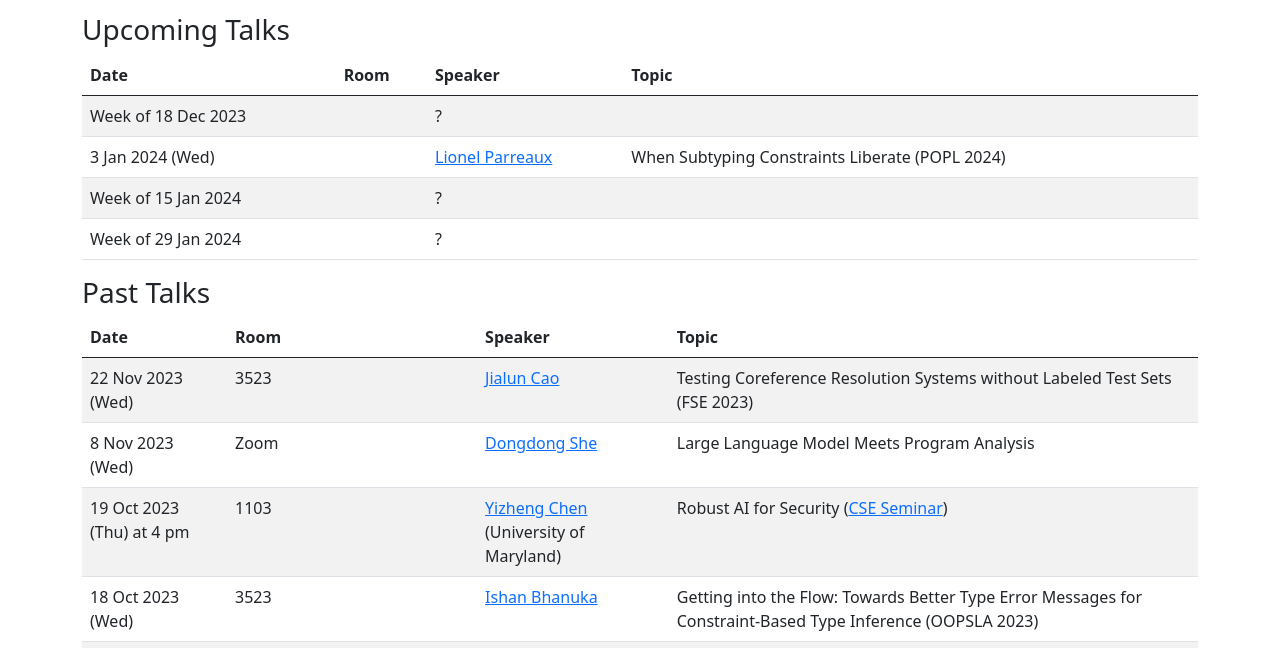
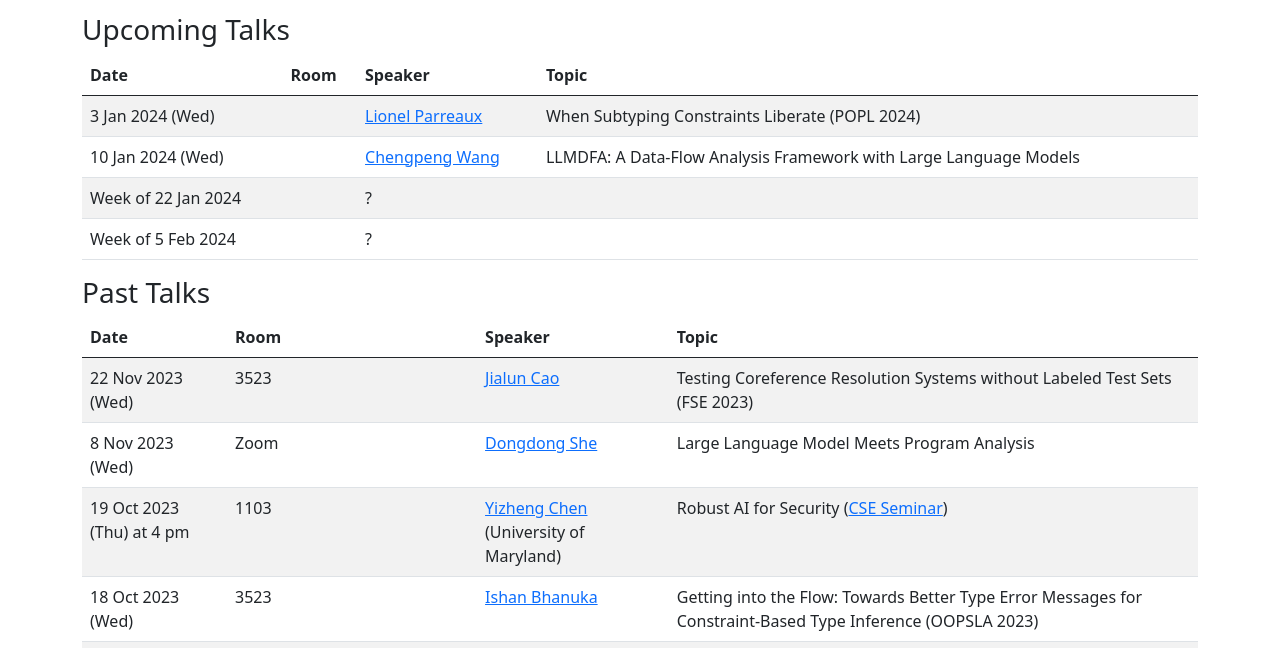
Before and after one commit to sepl-hkust/sepl-hkust.github.io, a plain HTML site: page index.html in a window 1280 px wide. Shown: the part 131-779 px from the top of the page. Drawn offline with nearby package versions, Linux system fonts and the light colour scheme.

Commit message:
Add stuff

```diff
--- a/index.html
+++ b/index.html
@@ -17,10 +17,10 @@
 			<tr> <th><b>Date</b></th> <th><b>Room</b></th> <th><b>Speaker</b></th> <th><b>Topic</b></th> </tr>
 		</thead>
 		<tbody>
-			<tr> <td>Week of 18 Dec 2023</td> <td></td> <td>?</td> <td></td> </tr>
 			<tr> <td>3 Jan 2024 (Wed)</td> <td></td> <td><a href="https://cse.hkust.edu.hk/~parreaux/author/lionel-parreaux/">Lionel Parreaux</a></td> <td>When Subtyping Constraints Liberate (POPL 2024)</td> </tr>
-			<tr> <td>Week of 15 Jan 2024</td> <td></td> <td>?</td> <td></td> </tr>
-			<tr> <td>Week of 29 Jan 2024</td> <td></td> <td>?</td> <td></td> </tr>
+			<tr> <td>10 Jan 2024 (Wed)</td> <td></td> <td><a href="https://wcphkust.github.io/">Chengpeng Wang</a></td> <td>LLMDFA: A Data-Flow Analysis Framework with Large Language Models</td> </tr>
+			<tr> <td>Week of 22 Jan 2024</td> <td></td> <td>?</td> <td></td> </tr>
+			<tr> <td>Week of 5 Feb 2024</td> <td></td> <td>?</td> <td></td> </tr>
 		</tbody>
 	</table>
 	<h3>Past Talks</h3>
```
